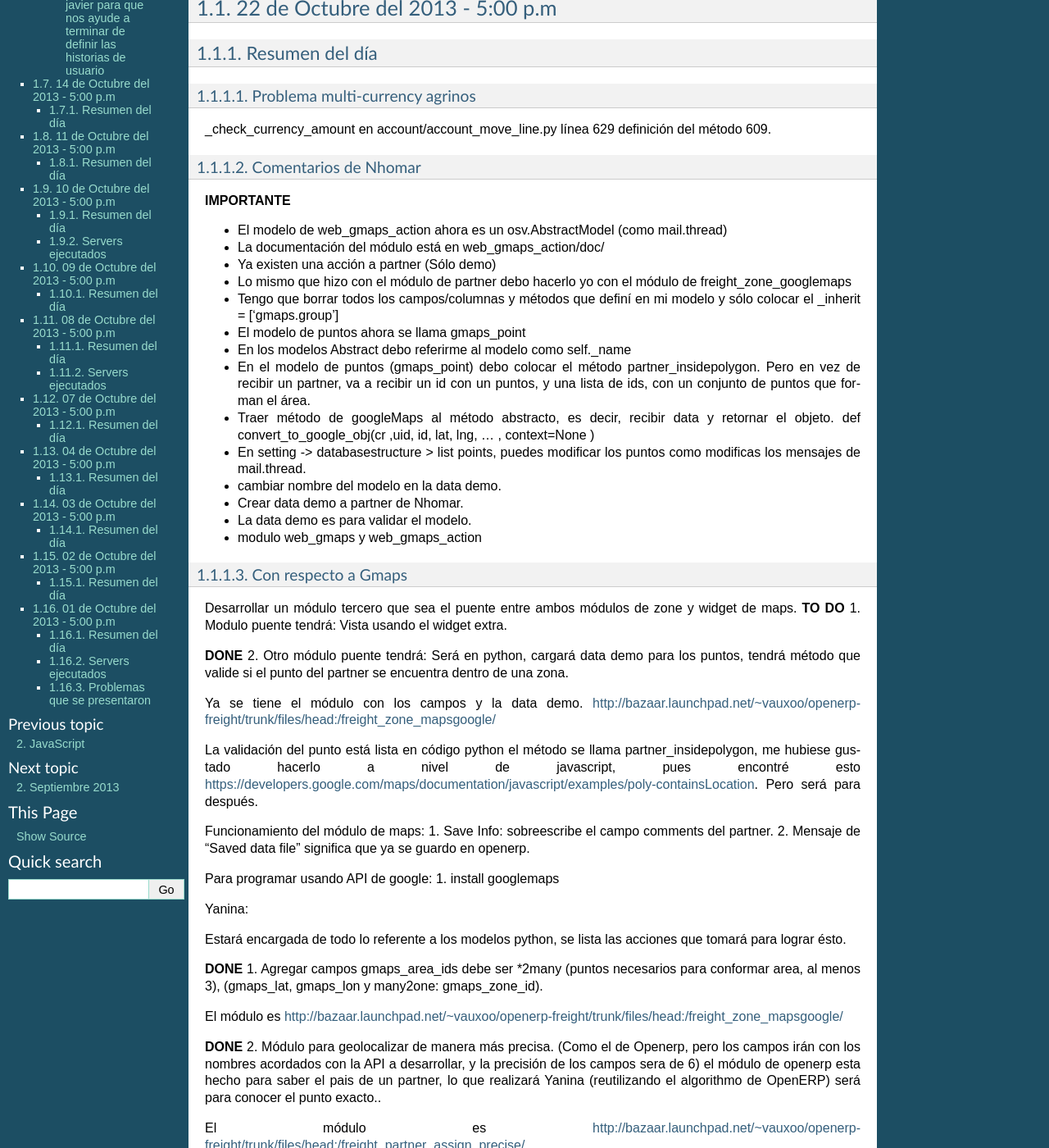
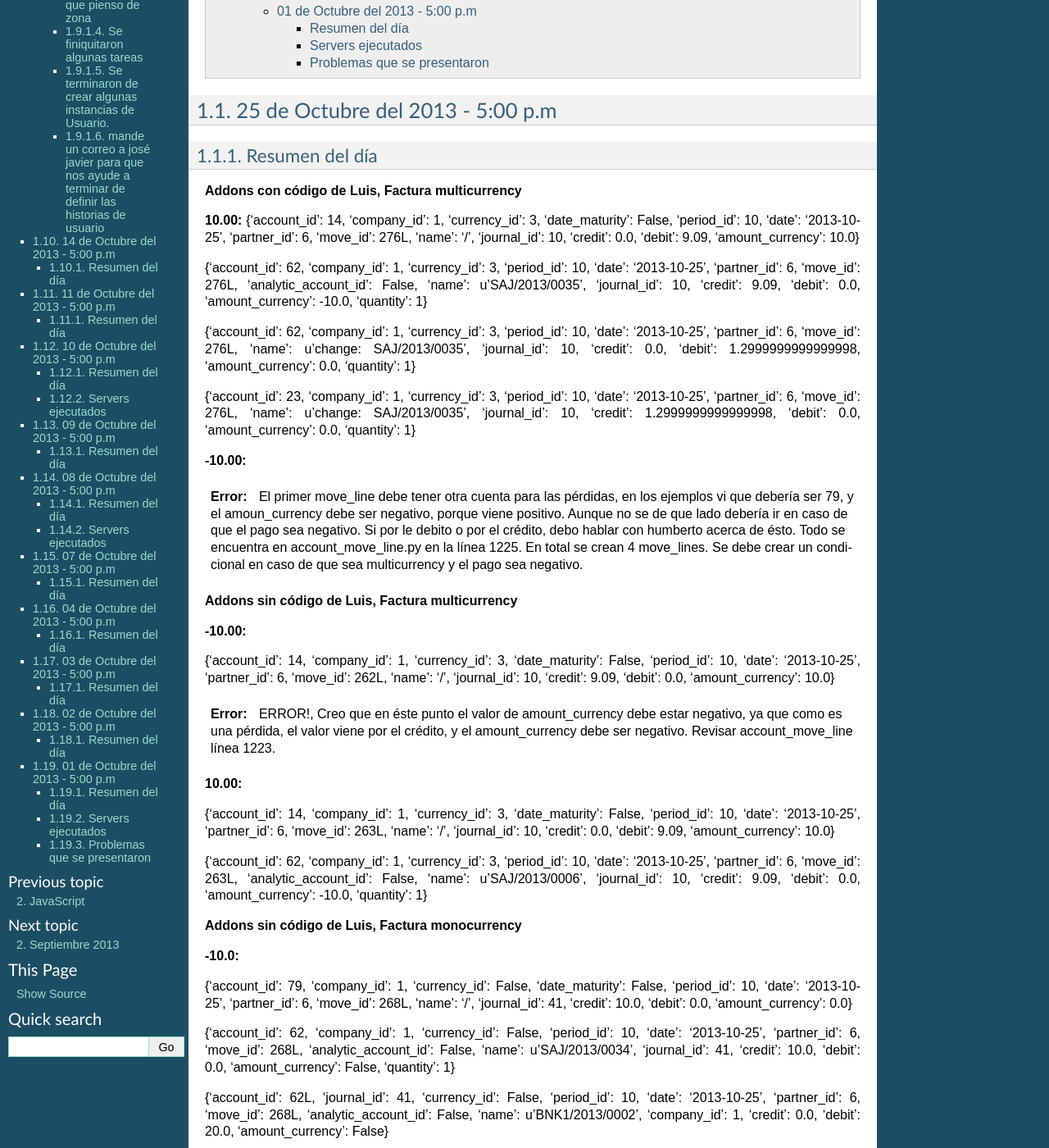
Before and after one commit to yaniaular/knowledge, a Sphinx documentation site: the page built from source/oct-2013.rst, in a window 1280 px wide and 1400 px high, scrolled down 1180 px. Shown: the whole window at 82% size. Built offline with Sphinx 7.4.7, drawn with Linux system fonts in a browser that asks for light colours; formulas are drawn with MathJax 3; some of the changed text lies outside the part shown.

Commit message:
[ADD] resumen del 24 de octubre de 2013 y 25 de octubre de 2013

```diff
--- a/source/oct-2013.rst
+++ b/source/oct-2013.rst
@@ -19,6 +19,136 @@ Octubre 2013
 .. Problemas que se presentaron
 .. ~~~~~~~~~~~~~~~~~~~~~~~~~~~~
 .. trabajamos en delivery el 30 de sep, 1 de octubre y 2 de octubre
+
+25 de Octubre del 2013 - 5:00 p.m
+---------------------------------
+
+~~~~~~~~~~~~~~~
+Resumen del día
+~~~~~~~~~~~~~~~
+
+
+**Addons con código de Luis, Factura multicurrency**
+
+**10.00:**
+{'account_id': 14, 'company_id': 1, 'currency_id': 3, 'date_maturity': False, 'period_id': 10,
+'date': '2013-10-25', 'partner_id': 6, 'move_id': 276L, 'name': '/', 'journal_id': 10, 'credit':
+0.0, 'debit': 9.09, 'amount_currency': 10.0}
+
+{'account_id': 62, 'company_id': 1, 'currency_id': 3, 'period_id': 10, 'date': '2013-10-25',
+'partner_id': 6, 'move_id': 276L, 'analytic_account_id': False, 'name': u'SAJ/2013/0035',
+'journal_id': 10, 'credit': 9.09, 'debit': 0.0, 'amount_currency': -10.0, 'quantity': 1}
+
+{'account_id': 62, 'company_id': 1, 'currency_id': 3, 'period_id': 10, 'date': '2013-10-25',
+'partner_id': 6, 'move_id': 276L, 'name': u'change: SAJ/2013/0035', 'journal_id': 10, 'credit':
+0.0, 'debit': 1.2999999999999998, 'amount_currency': 0.0, 'quantity': 1}
+
+{'account_id': 23, 'company_id': 1, 'currency_id': 3, 'period_id': 10, 'date': '2013-10-25',
+'partner_id': 6, 'move_id': 276L, 'name': u'change: SAJ/2013/0035', 'journal_id': 10, 'credit':
+1.2999999999999998, 'debit': 0.0, 'amount_currency': 0.0, 'quantity': 1}
+
+**-10.00:**
+
+.. error::
+    El primer move_line debe tener otra cuenta para las pérdidas, en los ejemplos vi que debería
+    ser 79, y el amoun_currency debe ser negativo, porque viene positivo.
+    Aunque no se de que lado debería ir en caso de que el pago sea negativo. Si por le debito o por
+    el crédito, debo hablar con humberto acerca de ésto. Todo se encuentra en account_move_line.py
+    en la línea 1225. En total se crean 4 move_lines. Se debe crear un condicional en caso de que
+    sea multicurrency y el pago sea negativo.
+
+**Addons sin código de Luis, Factura multicurrency**
+
+**-10.00:**
+
+{'account_id': 14, 'company_id': 1, 'currency_id': 3, 'date_maturity': False, 'period_id': 10,
+'date': '2013-10-25', 'partner_id': 6, 'move_id': 262L, 'name': '/', 'journal_id': 10, 'credit':
+9.09, 'debit': 0.0, 'amount_currency': 10.0}
+
+.. error::
+   ERROR!, Creo que en éste punto el valor de amount_currency debe estar negativo, ya que como es
+   una pérdida, el valor viene por el crédito, y el amount_currency debe ser negativo. Revisar
+   account_move_line línea 1223.
+
+**10.00:**
+
+{'account_id': 14, 'company_id': 1, 'currency_id': 3, 'date_maturity': False, 'period_id': 10,
+'date': '2013-10-25', 'partner_id': 6, 'move_id': 263L, 'name': '/', 'journal_id': 10, 'credit':
+0.0, 'debit': 9.09, 'amount_currency': 10.0}
+
+{'account_id': 62, 'company_id': 1, 'currency_id': 3, 'period_id': 10, 'date': '2013-10-25',
+'partner_id': 6, 'move_id': 263L, 'analytic_account_id': False, 'name': u'SAJ/2013/0006',
+'journal_id': 10, 'credit': 9.09, 'debit': 0.0, 'amount_currency': -10.0, 'quantity': 1}
+
+**Addons sin código de Luis, Factura monocurrency**
+
+**-10.0:**
+
+{'account_id': 79, 'company_id': 1, 'currency_id': False, 'date_maturity': False, 'period_id': 10,
+'date': '2013-10-25', 'partner_id': 6, 'move_id': 268L, 'name': '/', 'journal_id': 41, 'credit':
+10.0, 'debit': 0.0, 'amount_currency': 0.0}
+
+{'account_id': 62, 'company_id': 1, 'currency_id': False, 'period_id': 10, 'date': '2013-10-25',
+'partner_id': 6, 'move_id': 268L, 'analytic_account_id': False, 'name': u'SAJ/2013/0034',
+'journal_id': 41, 'credit': 10.0, 'debit': 0.0, 'amount_currency': False, 'quantity': 1}
+
+{'account_id': 62L, 'journal_id': 41, 'currency_id': False, 'period_id': 10, 'date': '2013-10-25',
+'partner_id': 6, 'move_id': 268L, 'analytic_account_id': False, 'name': u'BNK1/2013/0002',
+'company_id': 1, 'credit': 0.0, 'debit': 20.0, 'amount_currency': False}
+
+**10.0:**
+
+{'account_id': 79, 'company_id': 1, 'currency_id': False, 'date_maturity': False, 'period_id': 10,
+'date': '2013-10-25', 'partner_id': 6, 'move_id': 269L, 'name': '/', 'journal_id': 41, 'credit':
+0.0, 'debit': 10.0, 'amount_currency': 0.0}
+
+{'account_id': 62, 'company_id': 1, 'currency_id': False, 'period_id': 10, 'date': '2013-10-25',
+'partner_id': 6, 'move_id': 269L, 'analytic_account_id': False, 'name': u'SAJ/2013/0034',
+'journal_id': 41, 'credit': 10.0, 'debit': 0.0, 'amount_currency': False, 'quantity': 1}
+
+25 de Octubre del 2013 - 5:00 p.m
+---------------------------------
+
+~~~~~~~~~~~~~~~
+Resumen del día
+~~~~~~~~~~~~~~~
+
+Cree un botoncito para poder llamar al action de google maps de Nhomar, aun no guarda, ni recibe
+correctamente el res_id para poder guardar los puntos que se han seleccionado.
+
+Estuve revisando el código de multicurrency pero llegue al punto que debía revisar el
+account_move_line ya que el error viene de ahi en la línea 1229.
+
+
+23 de Octubre del 2013 - 5:00 p.m
+---------------------------------
+
+~~~~~~~~~~~~~~~
+Resumen del día
+~~~~~~~~~~~~~~~
+
+def compute de res_currency.py al devolver el valor, lo corta a dos decimales.
+
+Ver método first_move_line_get 1039. Hace todo bien
+
+debit = -90.91
+voucher.amount = -100
+
+sign = 0.0 - (90.91)
+voucher_amount = -100
+
+Con factura no multi-currency si funciona todo.
+
+Revisar move_line_pool.create línea 1400.
+
+Coloque el pago negativo y da error. Sin embargo cuando hago los yaml sin el código de Luis no da
+error.
+
+El pago negativo con multi-currency da error sin yaml.
+
+- Pago negativo manual con multi-currency sin el codigo de Luis (Error)
+- Pago negativo manual sin multicurrency (Bien)
+- Test yaml, sin codigo de Luis (Bien)
 
 22 de Octubre del 2013 - 5:00 p.m
 ---------------------------------
@@ -128,6 +258,20 @@ Le pregunte a Oscar y quedamos en un hangout para ver que está sucediendo.
 
 Problema con multi-currency
 ~~~~~~~~~~~~~~~~~~~~~~~~~~~
+
+bzr merge -r 9231..9230
+
+Instalar account_voucher
+Activar permisos tećnicos
+Activar multi-currencies (Configuration -> Invoicing -> Allow multi currencies) Configurar cuentas
+gain y loss para exchange.
+
+Instalar account
+Miscellaneous -> Currencies
+
+Ir a USD, crear nueva tasa de cambio al 23/10/2013 de 1.1.
+Creamos una factura a cliente por 1000, le colocamos la moneda USD y fecha de 1/1/2013.
+
 
 Como correo yaml:
 
```
